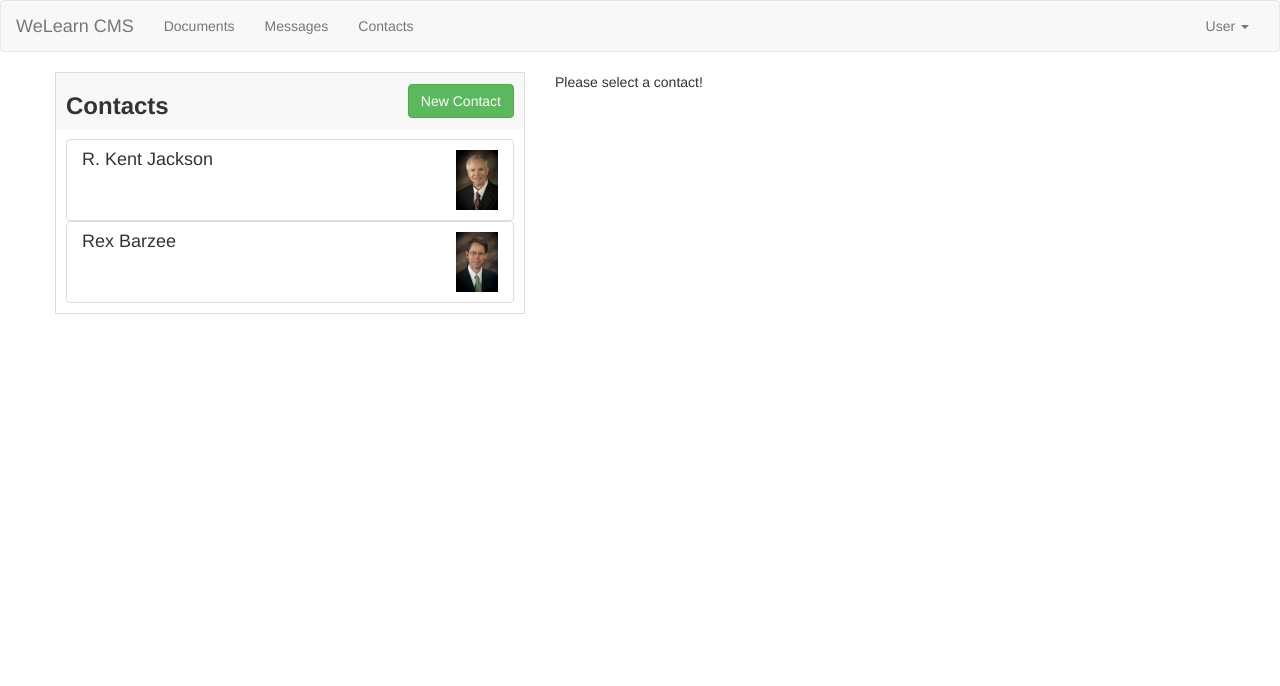
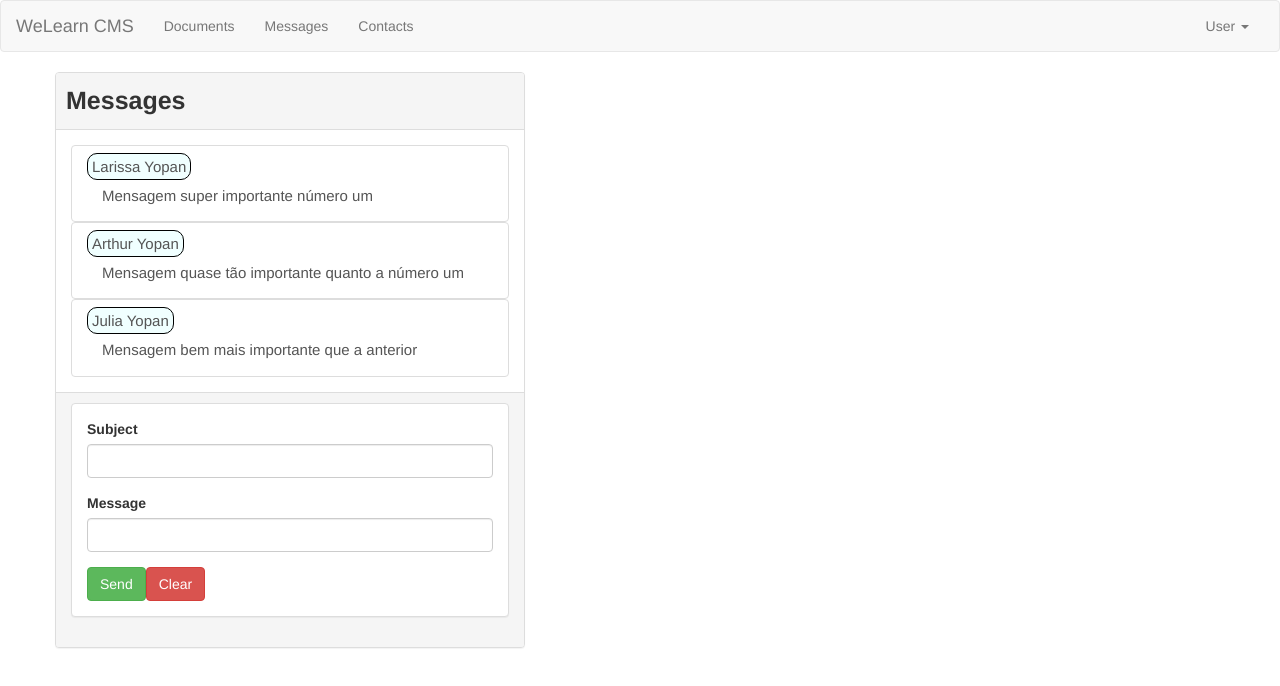
Before and after one commit to leonidasyopan/wdd-430-cms-project, an Angular app: page / in a window 1280 px wide. Shown: the top 686 px of the page. Built offline with nearby package versions, Linux system fonts and the light colour scheme.

Commit message:
Implemented the add new message and clear

```diff
--- a/src/app/app.component.ts
+++ b/src/app/app.component.ts
@@ -8,7 +8,7 @@ import { Component } from '@angular/core';
 export class AppComponent {
   title = 'cms';
 
-  selectedFeature = 'contacts';
+  selectedFeature = 'message-list';
 
   switchView(selectedFeature: string) {
     this.selectedFeature = selectedFeature;
--- a/src/app/messages/message-edit/message-edit.component.html
+++ b/src/app/messages/message-edit/message-edit.component.html
@@ -9,7 +9,8 @@
           id="subject"
           class="form-control"
           size="120"
-          max="120">
+          max="120"
+          #subject>
         </div>
 
         <div class="col-sm-12 form-group">
@@ -19,13 +20,14 @@
           id="message"
           class="form-control"
           max="255"
-          size="120">
+          size="120"
+          #msgText>
         </div>
       </div>
       <div class="row">
         <div class="col-xs-12">
-          <button class="btn btn-success" type="submit">Send</button>
-          <button class="btn btn-danger" type="button">Clear</button>
+          <button class="btn btn-success" type="submit" (click)="onSendMessage()">Send</button>
+          <button class="btn btn-danger" type="button" (click)="onClear()">Clear</button>
         </div>
       </div>
     </form>
--- a/src/app/messages/message-edit/message-edit.component.ts
+++ b/src/app/messages/message-edit/message-edit.component.ts
@@ -1,4 +1,6 @@
-import { Component, OnInit } from '@angular/core';
+import { Component, ElementRef, EventEmitter, OnInit, Output, ViewChild } from '@angular/core';
+
+import { Message } from '../message.model';
 
 @Component({
   selector: 'cms-message-edit',
@@ -6,10 +8,37 @@ import { Component, OnInit } from '@angular/core';
   styleUrls: ['./message-edit.component.css']
 })
 export class MessageEditComponent implements OnInit {
+  @ViewChild('subject') subjectRef: ElementRef;
+  @ViewChild('msgText') msgTextRef: ElementRef;
+  @Output() addMessageEvent = new EventEmitter<Message>();
+
+  currentSender = 'Leonidas Yopan'
 
   constructor() { }
 
   ngOnInit(): void {
   }
 
+  onClear() {
+    this.subjectRef.nativeElement.value = '';
+    this.msgTextRef.nativeElement.value = '';
+  }
+
+  onSendMessage() {
+    const messageSubject = this.subjectRef.nativeElement.value;
+    const messageText = this.msgTextRef.nativeElement.value;
+    const newMessage = new Message(
+      this.generateRandomNumber(),
+      messageSubject,
+      messageText,
+      this.currentSender
+    );
+
+    this.addMessageEvent.emit(newMessage);
+  }
+
+  generateRandomNumber() {
+    return Math.random().toString();
+  }
+
 }
--- a/src/app/messages/message-item/message-item.component.html
+++ b/src/app/messages/message-item/message-item.component.html
@@ -1,6 +1,6 @@
 <a class="list-group-item clearfix">
   <div class="">
-    <span class="messageHeader">SendersName</span>
-    <div class="messageText">MessageText</div>
+    <span class="messageHeader">{{ message.sender }}</span>
+    <div class="messageText">{{ message.msgText }}</div>
   </div>
 </a>
--- a/src/app/messages/message-item/message-item.component.ts
+++ b/src/app/messages/message-item/message-item.component.ts
@@ -1,4 +1,6 @@
-import { Component, OnInit } from '@angular/core';
+import { Component, EventEmitter, Input, OnInit, Output } from '@angular/core';
+
+import { Message } from '../message.model';
 
 @Component({
   selector: 'cms-message-item',
@@ -6,6 +8,8 @@ import { Component, OnInit } from '@angular/core';
   styleUrls: ['./message-item.component.css']
 })
 export class MessageItemComponent implements OnInit {
+  @Input() message: Message;
+  @Output() messageSelected = new EventEmitter<void>();
 
   constructor() { }
 
--- a/src/app/messages/message-list/message-list.component.html
+++ b/src/app/messages/message-list/message-list.component.html
@@ -9,12 +9,15 @@
       <div class="panel-body">
           <div class="row">
             <div class="col-xs-12">
-                <!--Add tag to load the MessageItemComponent-->
+              <cms-message-item
+                *ngFor="let messageEl of messages"
+                [message]="messageEl"></cms-message-item>
             </div>
           </div>
       </div>
       <div class="panel-footer">
-          <!--Add tag to load the MessageEditComponent-->
+        <cms-message-edit
+        (addMessageEvent)="onAddMessage($event)"></cms-message-edit>
       </div>
     </div>
   </div>
--- a/src/app/messages/message-list/message-list.component.ts
+++ b/src/app/messages/message-list/message-list.component.ts
@@ -1,4 +1,6 @@
 import { Component, OnInit } from '@angular/core';
+
+import { Message } from '../message.model';
 
 @Component({
   selector: 'cms-message-list',
@@ -7,9 +9,34 @@ import { Component, OnInit } from '@angular/core';
 })
 export class MessageListComponent implements OnInit {
 
+  messages: Message[] = [
+    new Message(
+      '1',
+      'Primeira Mensage',
+      'Mensagem super importante número um',
+      'Larissa Yopan'
+    ),
+    new Message(
+      '2',
+      'Segunda Mensage',
+      'Mensagem quase tão importante quanto a número um',
+      'Arthur Yopan'
+    ),
+    new Message(
+      '3',
+      'Terceira Mensage',
+      'Mensagem bem mais importante que a anterior',
+      'Julia Yopan'
+    ),
+  ];
+
   constructor() { }
 
   ngOnInit(): void {
   }
 
+  onAddMessage(message: Message) {
+    this.messages.push(message);
+  }
+
 }
```
